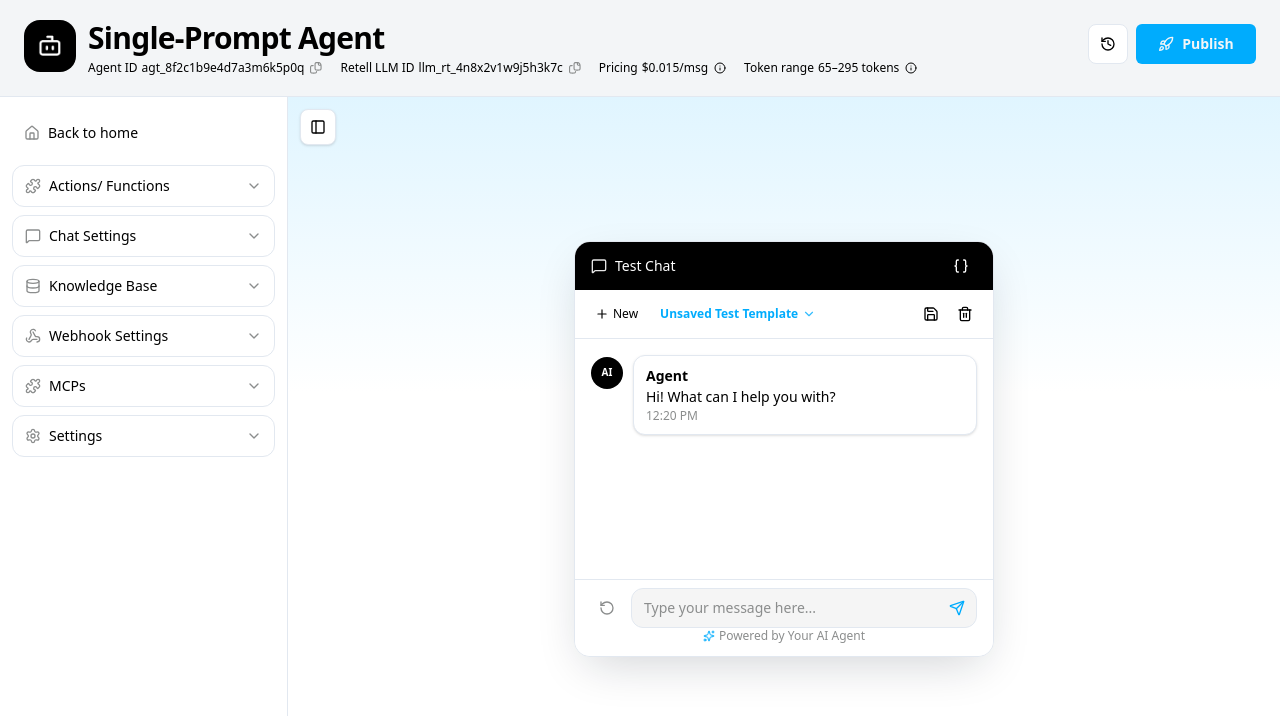
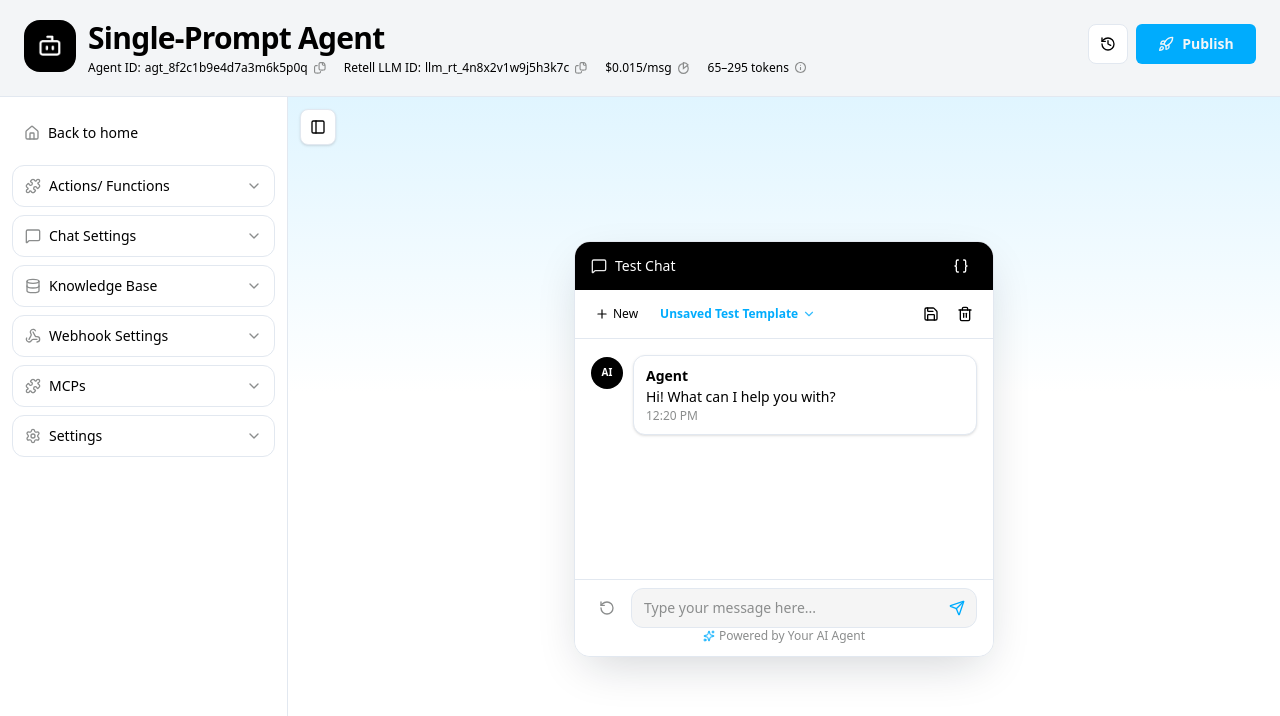
Before and after one commit to HaidarShah208/chatBase-final, a React (Vite) app: page /agents/1 in a window 1280 px wide. Shown: the top 716 px of the page. Built offline with nearby package versions, Linux system fonts and the light colour scheme.

Commit message:
fix agent header

```diff
--- a/src/components/agent/AgentWorkspaceHeader.tsx
+++ b/src/components/agent/AgentWorkspaceHeader.tsx
@@ -1,52 +1,54 @@
-import type { ReactNode } from 'react'
-import { History, Info, Rocket } from 'lucide-react'
-import copy from '../../assets/agentWorkSpace/copy.svg'
+import { History, Rocket } from 'lucide-react'
+
 import agentImg from '../../assets/dashboard/agent.png'
+import copyIcon from '../../assets/agentWorkSpace/copy.svg'
+import infoIcon from '../../assets/agentWorkSpace/info.svg'
+import analysis from '../../assets/agentWorkSpace/analysis.svg'
 import { Button } from '../ui/Button'
 import { cn } from '../../lib/cn'
-import type { AgentWorkspaceHeaderProps } from '../../types/types'
-
-
+import type { AgentWorkspaceHeaderProps, AgentWorkspaceMetaEntry } from '../../types/types'
 
 const META = {
   agentId: 'agt_8f2c1b9e4d7a3m6k5p0q',
   retellLlmId: 'llm_rt_4n8x2v1w9j5h3k7c',
   pricing: '$0.015/msg',
   tokenRange: '65–295 tokens',
-}
+} as const
 
-function MetaCopy({ value, label }: { value: string; label: string }) {
-  return (
-    <span className="inline-flex max-w-full items-center gap-1 text-[11px] text-(--black) sm:text-xs">
-      <span className="shrink-0 font-medium text-(--black)">{label}</span>
-      <span className="truncate text-(--black) text-xs">{value}</span>
-      <button
-        type="button"
-        className="shrink-0 rounded p-0.5 text-(--black) hover:bg-(--background) hover:text-(--black)"
-        aria-label={`Copy ${label}`}
-        onClick={() => navigator.clipboard?.writeText(value)}
-      >
-        <img src={copy} className="h-3 w-3" />
-      </button>
-    </span>
-  )
-}
+const WORKSPACE_META_ENTRIES: AgentWorkspaceMetaEntry[] = [
+  {
+    id: 'agent-id',
+    label: 'Agent ID:',
+    value: META.agentId,
+    valueCompact: true,
+    action: { type: 'copy', ariaLabel: 'Copy Agent ID' },
+  },
+  {
+    id: 'retell-llm',
+    label: 'Retell LLM ID:',
+    value: META.retellLlmId,
+    valueCompact: true,
+    action: { type: 'copy', ariaLabel: 'Copy Retell LLM ID' },
+  },
+  {
+    id: 'pricing',
+    value: META.pricing,
+    action: { type: 'icon', src: analysis, ariaLabel: 'About pricing' },
+  },
+  {
+    id: 'token-range',
+    value: META.tokenRange,
+    action: { type: 'icon', src: infoIcon, ariaLabel: 'About token range' },
+  },
+]
 
-function MetaInfo({ children, label }: { children: ReactNode; label: string }) {
-  return (
-    <span className="inline-flex items-center gap-1 text-[11px] text-(--black) sm:text-xs">
-      <span className="font-medium text-(--black)">{label}</span>
-      <span className="text-(--black)">{children}</span>
-      <button
-        type="button"
-        className="rounded p-0.5 text-(--black) hover:bg-(--background) hover:text-(--black)"
-        aria-label={`About ${label}`}
-      >
-        <Info className="h-3 w-3" />
-      </button>
-    </span>
-  )
-}
+const metaRowClass =
+  'inline-flex max-w-full items-center gap-1 text-[11px] text-(--black) sm:text-xs'
+const metaLabelClass = 'shrink-0 font-medium text-(--black)'
+const metaValueCopyClass = 'truncate text-(--black) text-xs'
+const metaValuePlainClass = 'text-(--black)'
+const metaActionBtnClass =
+  'shrink-0 rounded p-0.5 text-(--black) hover:bg-(--background) hover:text-(--black)'
 
 export function AgentWorkspaceHeader({ className }: AgentWorkspaceHeaderProps) {
   return (
@@ -62,14 +64,41 @@ export function AgentWorkspaceHeader({ className }: AgentWorkspaceHeaderProps) {
             <img src={agentImg} alt="" className="h-7 w-6 object-contain brightness-0 invert" />
           </div>
           <div className="min-w-0">
-            <h1 className="md:text-xl text-lg font-bold tracking-tight text-(--black) lg:text-3xl">
+            <h1 className="text-lg font-bold tracking-tight text-(--black) md:text-xl lg:text-3xl">
               Single-Prompt Agent
             </h1>
+
             <div className="mt-1 flex flex-wrap items-center gap-x-4 gap-y-2">
-              <MetaCopy label="Agent ID" value={META.agentId} />
-              <MetaCopy label="Retell LLM ID" value={META.retellLlmId} />
-              <MetaInfo label="Pricing">{META.pricing}</MetaInfo>
-              <MetaInfo label="Token range">{META.tokenRange}</MetaInfo>
+              {WORKSPACE_META_ENTRIES.map((entry) => (
+                <span key={entry.id} className={metaRowClass}>
+                  {entry.label != null ? (
+                    <span className={metaLabelClass}>{entry.label}</span>
+                  ) : null}
+                  <span
+                    className={entry.valueCompact ? metaValueCopyClass : metaValuePlainClass}
+                  >
+                    {entry.value}
+                  </span>
+                  {entry.action.type === 'copy' ? (
+                    <button
+                      type="button"
+                      className={metaActionBtnClass}
+                      aria-label={entry.action.ariaLabel}
+                      onClick={() => navigator.clipboard?.writeText(entry.value)}
+                    >
+                      <img src={copyIcon} className="h-3 w-3" alt="" />
+                    </button>
+                  ) : (
+                    <button
+                      type="button"
+                      className={metaActionBtnClass}
+                      aria-label={entry.action.ariaLabel}
+                    >
+                      <img src={entry.action.src} className="h-3 w-3" alt="" />
+                    </button>
+                  )}
+                </span>
+              ))}
             </div>
           </div>
         </div>
--- a/src/types/types.ts
+++ b/src/types/types.ts
@@ -194,6 +194,18 @@ export type NotificationItem = {
   icon: JSX.Element
 }
 
+/** One chip in the agent workspace header metadata row (copy or custom icon action). */
+export type AgentWorkspaceMetaEntry = {
+  id: string
+  value: string
+  label?: string
+  /** Matches current copy-row value styling (`truncate text-xs`) when true */
+  valueCompact?: boolean
+  action:
+    | { type: 'copy'; ariaLabel: string }
+    | { type: 'icon'; src: string; ariaLabel: string }
+}
+
 export type AgentWorkspaceHeaderProps = {
   agentId: string
   className?: string
```
Also changed, not shown: src/assets/agentWorkSpace/info.svg (added).
